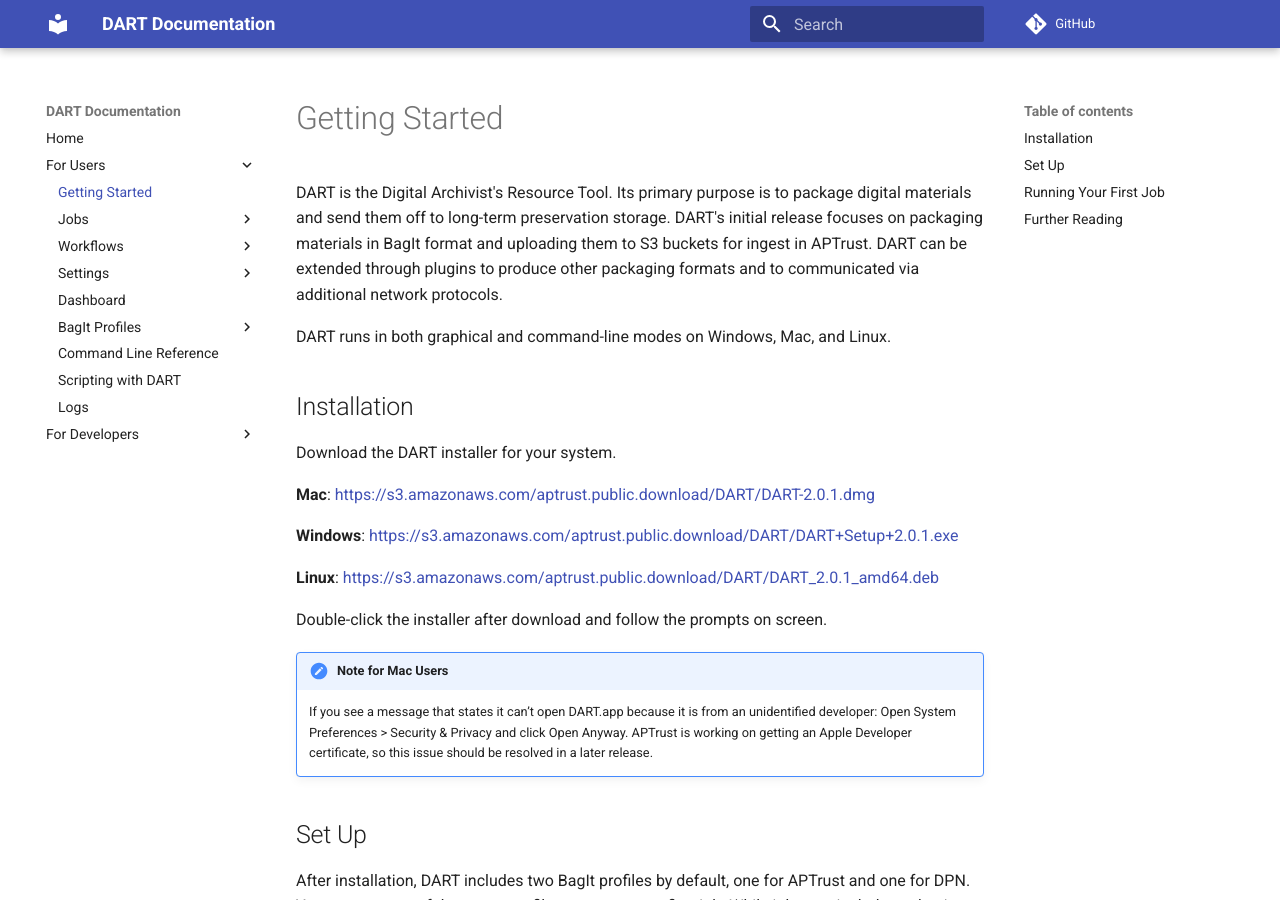
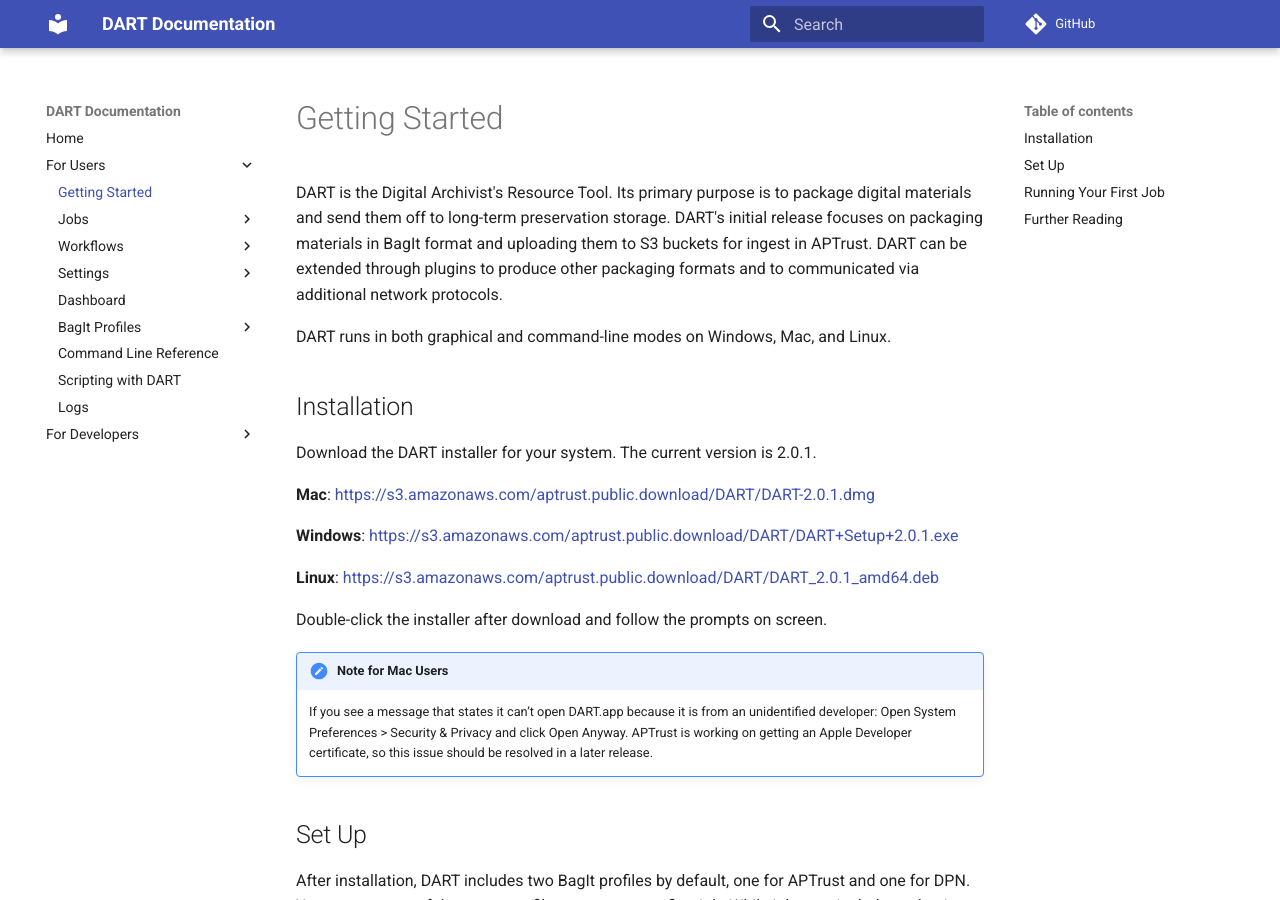
Before and after one commit to APTrust/dart-docs, an MkDocs documentation site: the page built from docs/users/getting_started.md, in a window 1280 px wide and 900 px high. Built offline with MkDocs 1.6.1 and Material for MkDocs 9.7.7, drawn with Linux system fonts in a browser that asks for light colours; comment, search, counter and statistics services are not loaded.

Commit message:
Explicitly specify current version

```diff
--- a/docs/users/getting_started.md
+++ b/docs/users/getting_started.md
@@ -6,7 +6,7 @@
 
 ## Installation
 
-Download the DART installer for your system.
+Download the DART installer for your system. The current version is 2.0.1.
 
 __Mac__: [https://s3.amazonaws.com/aptrust.public.download/DART/DART-2.0.1.dmg](https://s3.amazonaws.com/aptrust.public.download/DART/DART-2.0.1.dmg)
 
```
